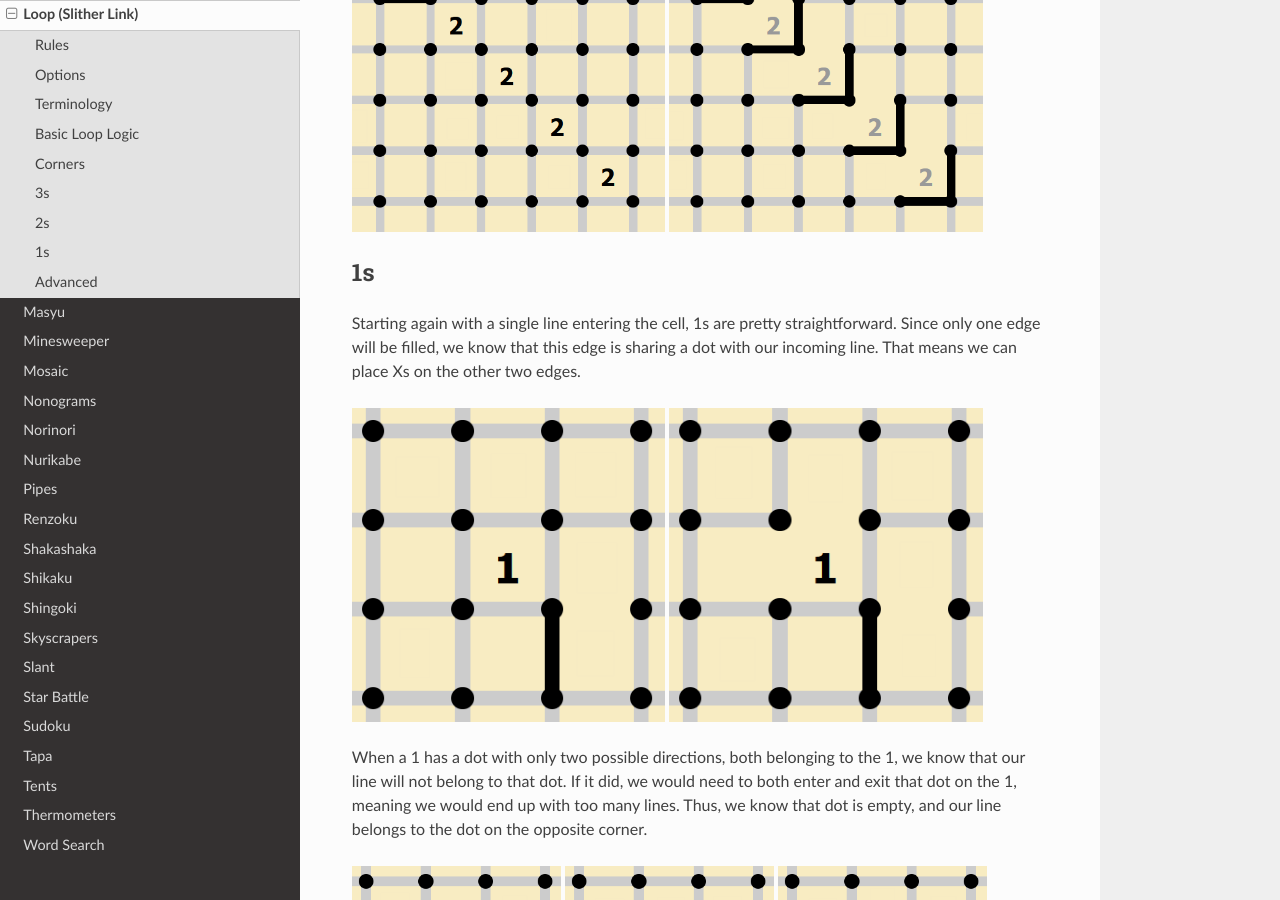
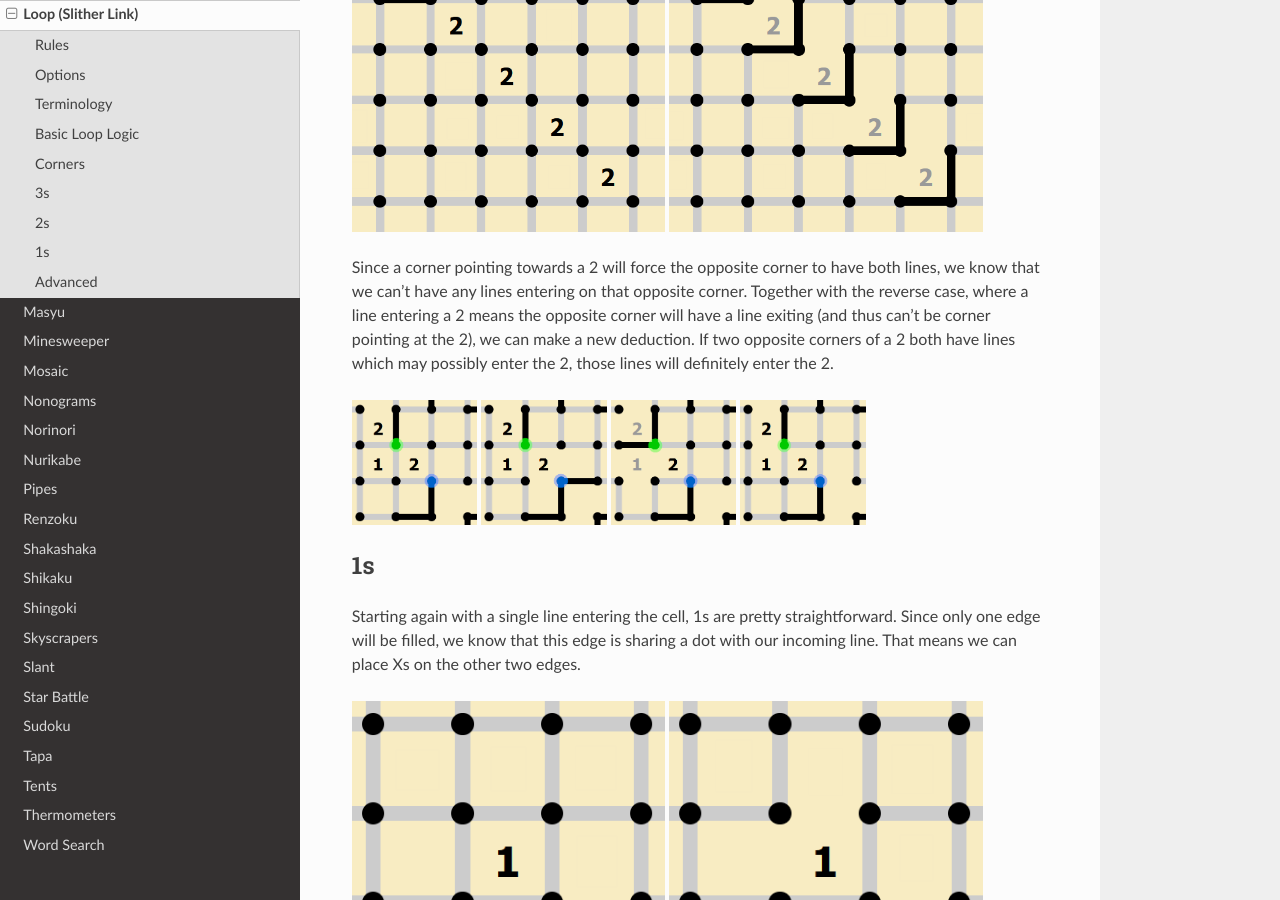
Before and after one commit to Ailurust/puzzle-team-advice, a Sphinx documentation site: the page built from docs/source/puzzles/loop.rst, in a window 1280 px wide and 900 px high, scrolled down 8501 px. Built offline with Sphinx 7.4.7 and the Read the Docs theme 3.1.0, drawn with Linux system fonts in a browser that asks for light colours; some of the changed text lies outside the part shown.

Commit message:
updating 2s and advanced in loop page

```diff
--- a/docs/source/puzzles/loop.rst
+++ b/docs/source/puzzles/loop.rst
@@ -179,6 +179,13 @@ A common instance of this type of propagation is an L-shaped corner pointing at
 
 |ico41| |ico42|
 
+Since a corner pointing towards a 2 will force the opposite corner to have both lines, we know that we can't have any lines
+entering on that opposite corner. Together with the reverse case, where a line entering a 2 means the opposite corner will
+have a line exiting (and thus can't be corner pointing at the 2), we can make a new deduction. If two opposite corners of a
+2 both have lines which may possibly enter the 2, those lines will definitely enter the 2.
+
+|ico81| |ico82| |ico83| |ico84|
+
 
 1s
 ---
@@ -224,6 +231,14 @@ adjacent to one of these 2s feels very similar to two diagonal 3s.
 Both numbers have exactly one gap left to decide on. If either number had two lines on the shared dot, it would cause the other
 number to have two gaps on that dot, more than is allowed.
 
+
+Here are a few common 3 patterns that can cause loops.
+
+|ico75| |ico76| |ico77|
+|ico78| |ico79| |ico80|
+
+
+
 .. note::
 
    This section is under construction. See the
@@ -264,13 +279,6 @@ number to have two gaps on that dot, more than is allowed.
 .. |ico22| image:: ../img/loop/loop78.png
    :class: no-scaled-link
    :width: 22%
-
-.. |ico23| image:: ../img/loop/loop31.png
-   :class: no-scaled-link
-   :width: 45%
-.. |ico24| image:: ../img/loop/loop32.png
-   :class: no-scaled-link
-   :width: 45%
 
 .. |ico25| image:: ../img/loop/loop33.png
    :class: no-scaled-link
@@ -437,3 +445,36 @@ number to have two gaps on that dot, more than is allowed.
 .. |ico74| image:: ../img/loop/loop91.png
    :class: no-scaled-link
    :width: 18%
+
+.. |ico75| image:: ../img/loop/loop95.png
+   :class: no-scaled-link
+   :width: 30%
+.. |ico76| image:: ../img/loop/loop96.png
+   :class: no-scaled-link
+   :width: 30%
+.. |ico77| image:: ../img/loop/loop97.png
+   :class: no-scaled-link
+   :width: 30%
+
+.. |ico78| image:: ../img/loop/loop98.png
+   :class: no-scaled-link
+   :width: 30%
+.. |ico79| image:: ../img/loop/loop99.png
+   :class: no-scaled-link
+   :width: 30%
+.. |ico80| image:: ../img/loop/loop100.png
+   :class: no-scaled-link
+   :width: 30%
+
+.. |ico81| image:: ../img/loop/loop101.png
+   :class: no-scaled-link
+   :width: 18%
+.. |ico82| image:: ../img/loop/loop102.png
+   :class: no-scaled-link
+   :width: 18%
+.. |ico83| image:: ../img/loop/loop103.png
+   :class: no-scaled-link
+   :width: 18%
+.. |ico84| image:: ../img/loop/loop104.png
+   :class: no-scaled-link
+   :width: 18%
```
Also changed, not shown: docs/source/img/loop/loop100.png (added), docs/source/img/loop/loop101.png (added), docs/source/img/loop/loop102.png (added), docs/source/img/loop/loop103.png (added), docs/source/img/loop/loop104.png (added), docs/source/img/loop/loop31.png (deleted), docs/source/img/loop/loop32.png (deleted), docs/source/img/loop/loop95.png (added), docs/source/img/loop/loop96.png (added), docs/source/img/loop/loop97.png (added), docs/source/img/loop/loop98.png (added), docs/source/img/loop/loop99.png (added).
